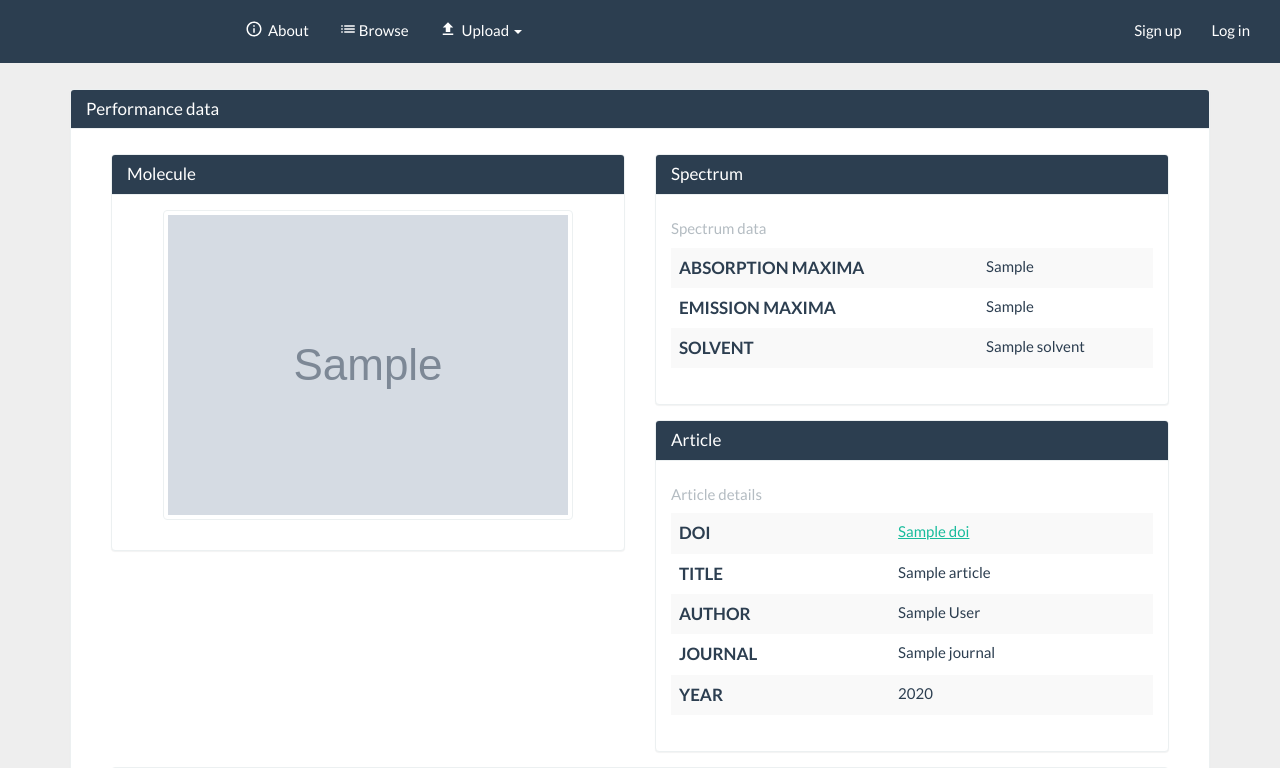
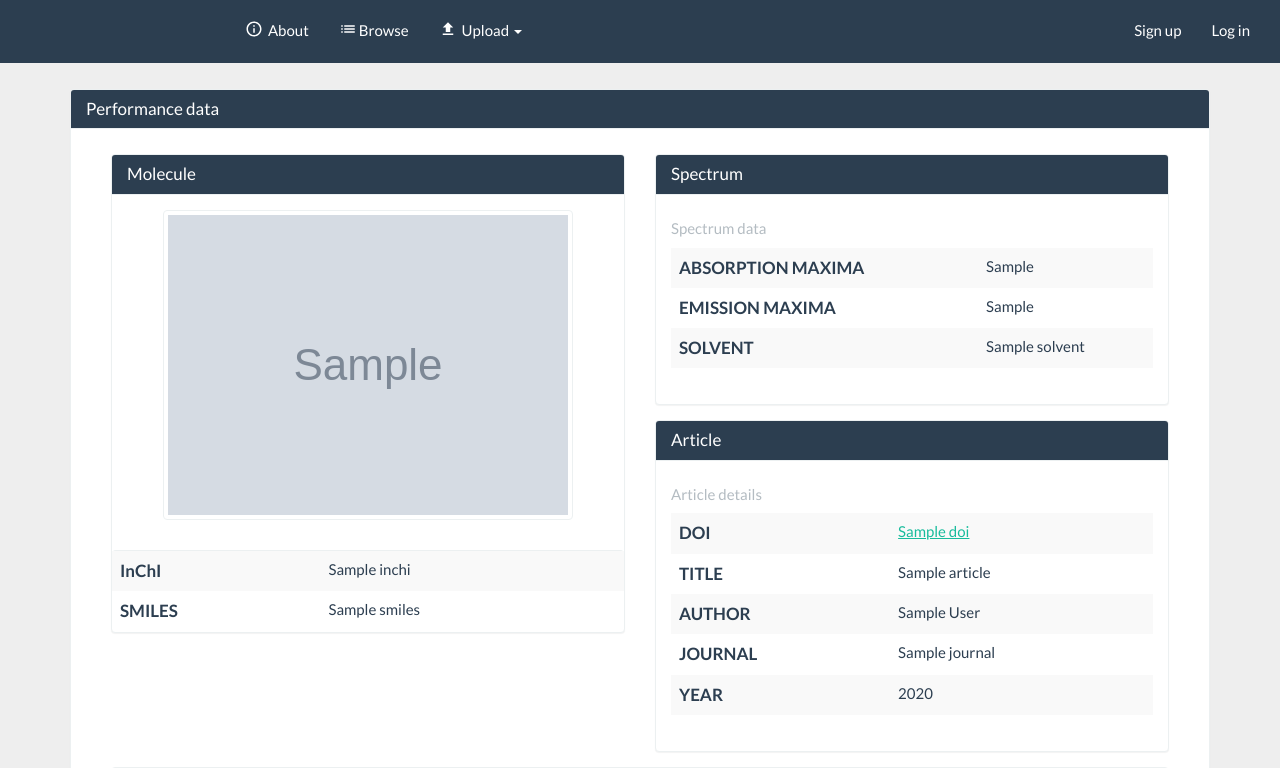
Before and after one commit to Simensen-Hambro/DSSCDB, a Django app: template src/dye/templates/dye/performance_detail.html in a window 1280 px wide. Shown: the top 768 px of the page. Run offline with Django 3.2, Linux system fonts and the light colour scheme; the template is opened without the code that fills it: most values are stand-ins (such as "Sample title", 1, 10 or a date in 2020); grey boxes marked "Sample" are stand-in pictures; parts of the project's set-up code (start-up, migrations or seed data) failed here and were passed over; some libraries are stand-ins or nearby versions.

Commit message:
Add InChI and SMILES to Performance detail view

```diff
--- a/src/dye/templates/dye/performance_detail.html
+++ b/src/dye/templates/dye/performance_detail.html
@@ -30,6 +30,19 @@
                          alt="Responsive image" class="materialboxed img-thumbnail molecule-detail-image">
 
                   </div>
+
+                  <table class="table simple-table table-striped">
+                    <tbody>
+                    <tr>
+                      <th>InChI</th>
+                      <td>{{ performance.molecule.inchi }}</td>
+                    </tr>
+                    <tr>
+                      <th>SMILES</th>
+                      <td>{{ performance.molecule.smiles }}</td>
+                    </tr>
+                    </tbody>
+                  </table>
                 </div>
               </div>
               <div class="col-md-6">
```
